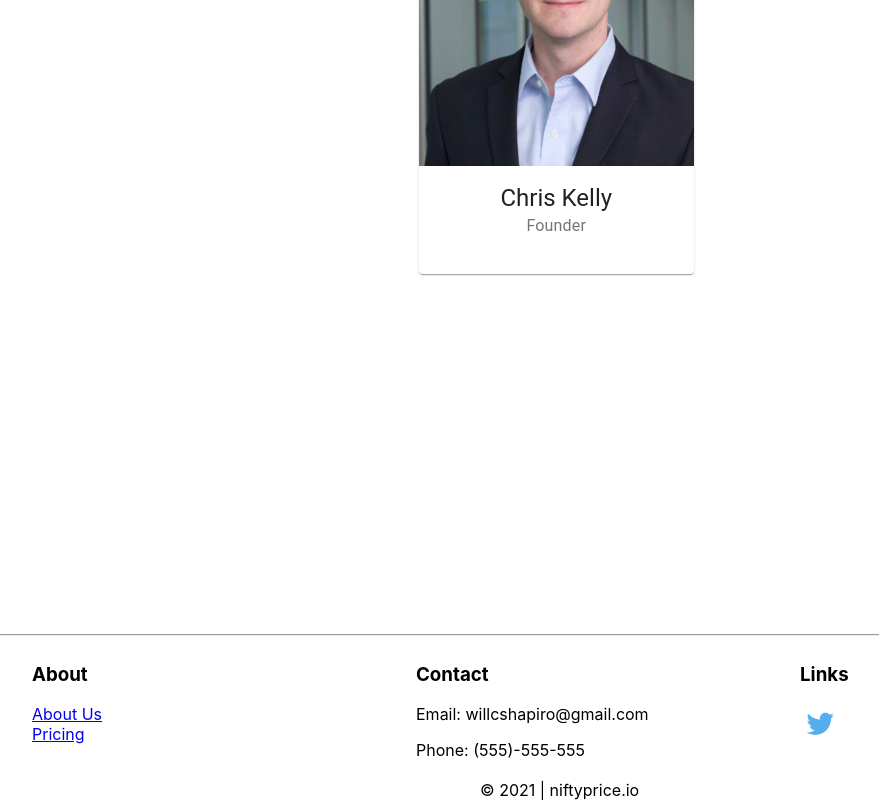
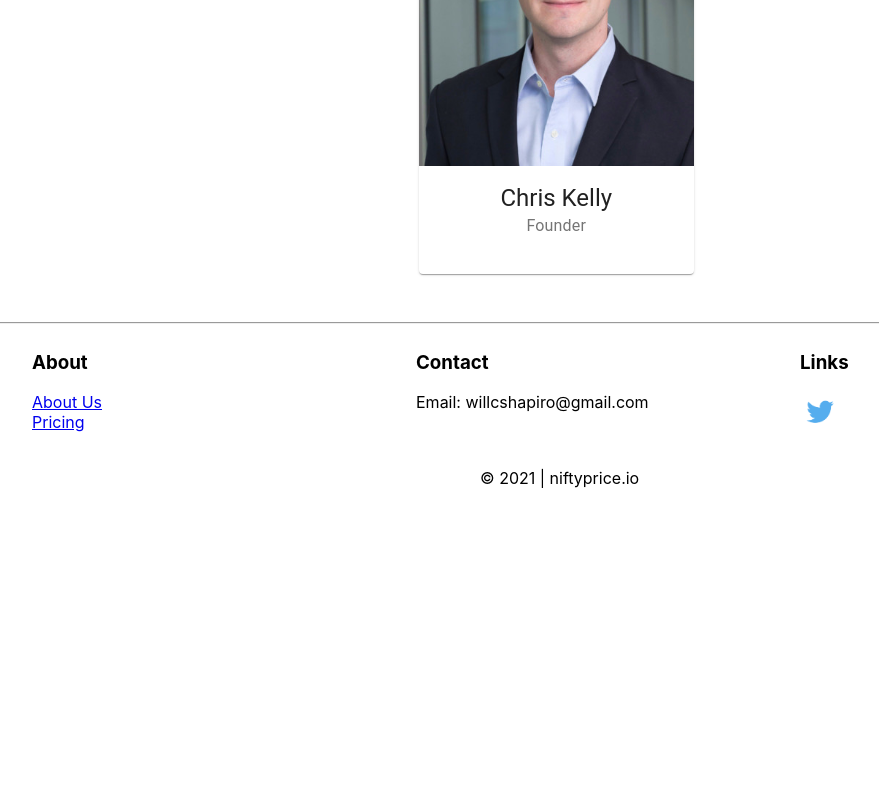
Before and after one commit to wcshapiro/niftyprice-client, a React (Create React App) app: page /about in a window 1280 px wide. Shown: the part 1102-1902 px from the top of the page, without its empty margins (96-975 px from the left). After the commit the page ends 1590 px from the top, so only its background shows below. Built offline with nearby package versions, Linux system fonts and the light colour scheme.

Commit message:
removed excess chin

```diff
--- a/src/Charts.css
+++ b/src/Charts.css
@@ -3,16 +3,17 @@
   float: left;
   margin-left: 10%;
   margin-top: 3rem;
+  padding-bottom: 2rem;
   width: 80%;
+  height: 100%;
 }
 .recharts-wrapper {
-    border-radius: .5rem;
+  border-radius: 0.5rem;
 
   margin-bottom: 3rem;
-
 }
 .spacer {
-    height: 3rem;
+  height: 65rem;
 }
 .card-div {
   padding-bottom: 3rem;
@@ -20,22 +21,18 @@ width: 80%;
 .opensea-link2 {
   float: left;
   margin-left: 2rem;
-    background-image: url('static/images/opensea.png');
+  background-image: url("static/images/opensea.png");
   width: 30px;
   height: 30px;
-    margin-top: .5rem;
+  margin-top: 0.5rem;
   background-repeat: no-repeat;
   background-size: contain;
-
-
 }
 .open-link-continer {
   height: 3rem;
   border-radius: 10%;
   width: 10rem;
-
 }
-.link-title{
+.link-title {
   float: left;
-
 }
--- a/src/Charts.js
+++ b/src/Charts.js
@@ -322,8 +322,9 @@ function Charts(props) {
                         options={chart_options}
                     /></Grid>
             </Grid>
-            <div class="spacer"></div>
+
         </div>
+        <div class="spacer"></div>
         {/* <Footer/> */}
     </>
     )
--- a/src/Footer.css
+++ b/src/Footer.css
@@ -1,10 +1,10 @@
 .footer{
 
-    margin-top: 20rem;
-position: relative;
+    /* margin-top: 20rem; */
+/* position: relative; */
 bottom: 0;
   width: 100%;
-  height: 10rem;
+  /* height: 10rem; */
   background-color: #ffffff;
   }
   .left-desc {
--- a/src/Footer.js
+++ b/src/Footer.js
@@ -16,14 +16,13 @@ function Footer() {
                 <h3 class="content-title">About</h3>
                 <div class="about-content">
                     <a class = "link" href="/about">About Us</a>
-                    <a class = "link" href="/pricing">Pricing</a>
+                    <a class = "link" href="/purchase">Pricing</a>
                 </div>
             </div>
             <div class="mid-desc">
                 <h3 class="content-title">Contact</h3>
                 <div class="contact-content">
                     <p >Email: willcshapiro@gmail.com</p>
-                    <p >Phone: (555)-555-555</p>
                 </div>
             </div>
             <div class="right-desc">
```
Lines whose indentation alone changed are shown as unchanged.
